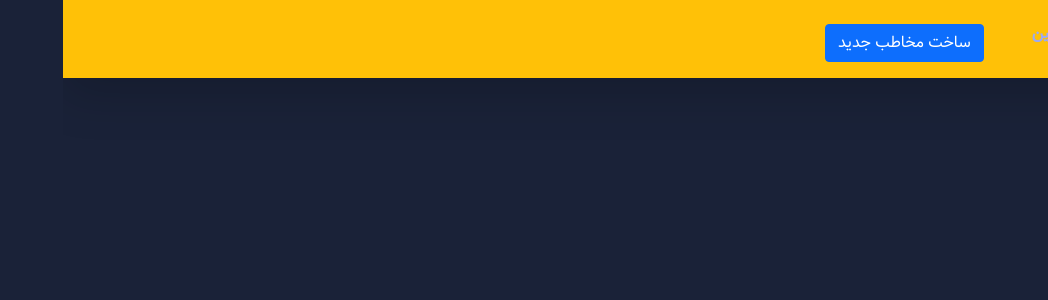
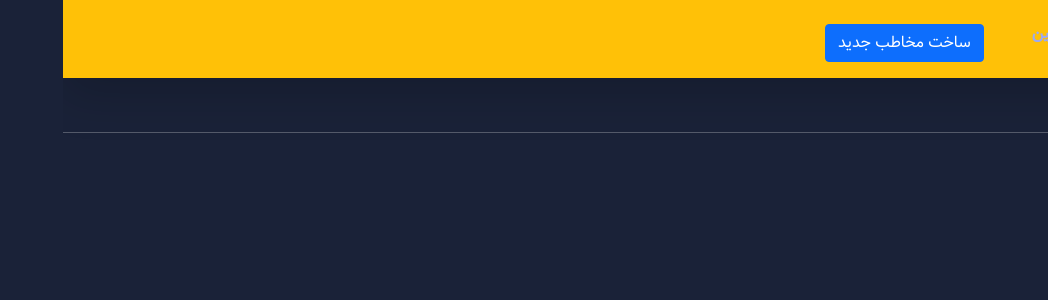
Before and after one commit to reza1899/React_project, a React (Create React App) app: page /React_project/seson12 in a window 1280 px wide. Shown: the top 300 px of the page, without its empty margins (232-1280 px from the left). Built offline with nearby package versions, Linux system fonts and the light colour scheme; data requests are answered from the project's data file.

Commit message:
lazy loading study is done

```diff
--- a/src/App.js
+++ b/src/App.js
@@ -11,7 +11,7 @@ import {
     Edit,
     ViewContact,
     Acordian,
-    Portal
+    Seson12
 } from "./components";
 
 function App() {
@@ -65,7 +65,7 @@ return(
           <Route path ="/edit/:contactId" element={<Edit loading={loading} refresh ={refresh}/>}/>
           <Route path = "/contacts/:contactId" element={<ViewContact  loading={loading}/>}/>
           <Route path = "/acordian" element={<Acordian/>} />
-          <Route path ="/portal" element ={<Portal/>}></Route>
+          <Route path ="/seson12" element ={<Seson12/>}></Route>
       </Routes>
   </div>
   </contextApi.Provider>
--- a/src/components/index.jsx
+++ b/src/components/index.jsx
@@ -6,7 +6,7 @@ export {default as AddContact} from "./contact/AddContact";
 export {default as Edit} from "./contact/Edit"
 export {default as ViewContact} from "./contact/ViewContact"
 export {default as Acordian} from "./Hooks/Acordian"
-export {default as Portal} from "./portals/portal"
+export {default as Seson12} from "./seson12"
 // export  {default as Books} from "./Books _project/Books"
 // export {default as Book} from "./Books _project/Book"
 // export {default as About} from "./Books _project/About"
--- /dev/null
+++ b/src/components/seson12/index.jsx
@@ -0,0 +1,23 @@
+import Portal from "./portals/portal"
+import { Suspense, lazy, useState } from "react";
+const LasyComponent = lazy(() => import("./lasyLoading/lasyComponent"))
+const Seson12 = () => {
+    const [isShow, setIsShow] = useState(false)
+    return (
+        <>
+            <button className="bg-white btn" onClick={() => setIsShow(true)}>
+                Lazy Component
+            </button>
+            {
+                isShow && (
+                    <Suspense fallback={<div>Loading ...</div>}>
+                        <LasyComponent />
+                    </Suspense>
+                )
+            }
+            <hr className="text-white" />
+            <Portal />
+        </>
+    )
+}
+export default Seson12;
--- /dev/null
+++ b/src/components/seson12/lasyLoading/lasyComponent.jsx
@@ -0,0 +1,10 @@
+const LasyComponent = () => {
+    return (
+        <>
+            <p className="text-white">
+                this my lasy component 🫡
+            </p>
+        </>
+    )
+}
+export default LasyComponent;
```
Also changed, not shown: src/components/seson12/portals/portal.jsx (renamed from src/components/portals/portal.jsx).
